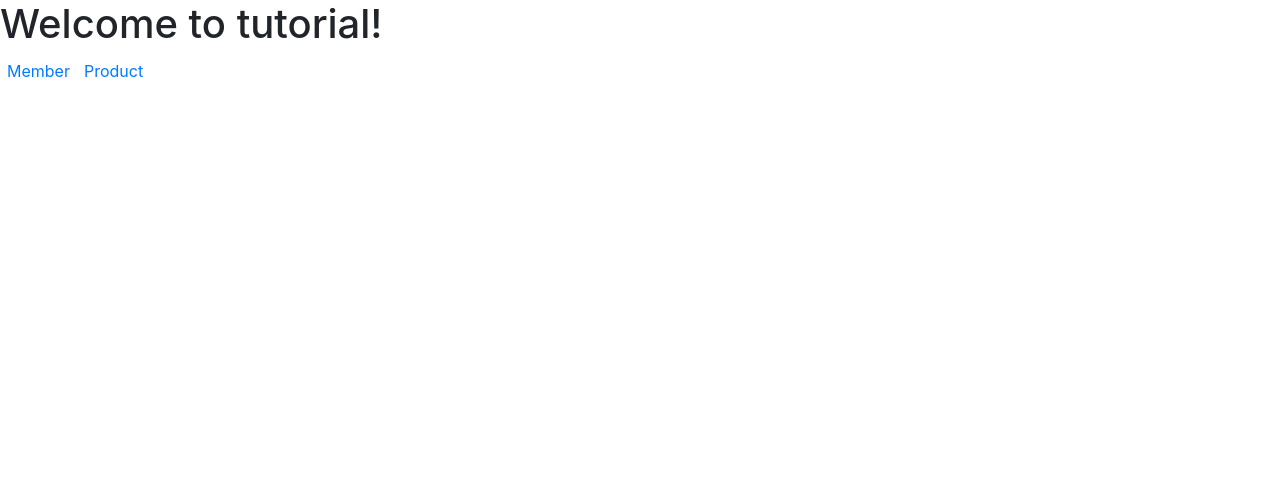
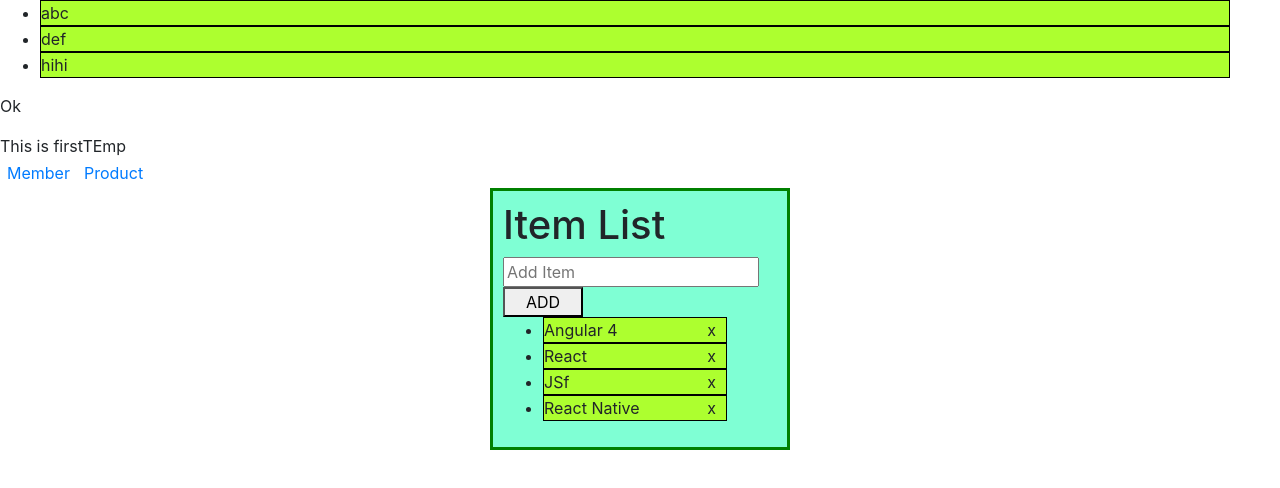
Before and after one commit to Hewapathirana/ScratchAngular, an Angular app: page / in a window 1280 px wide. Shown: the top 488 px of the page. Built offline with nearby package versions, Linux system fonts and the light colour scheme.

Commit message:
single page app started

```diff
--- a/src/app/app.component.css
+++ b/src/app/app.component.css
@@ -5,3 +5,31 @@ a {
   padding: 5px;
   margin: 2px;
 }
+.itemlist{
+  background-color: aquamarine;
+  width: 300px;
+  margin: auto;
+  border: 3px solid green;
+  padding: 10px;
+}
+.add{
+  margin: auto;
+
+}
+
+#additem{
+  width: 80px;
+}
+
+span{
+  cursor: pointer;
+  position: relative;
+  float: right;
+  margin-right: 10px;
+}
+li{
+  list-style-position: outside;
+  border: 1px solid black;
+  background-color: greenyellow;
+  margin-right: 50px;
+}
--- a/src/app/app.component.html
+++ b/src/app/app.component.html
@@ -1,9 +1,22 @@
 
-  <h1>
-    Welcome to {{ title }}!
-  </h1>
+
+  <ul><li *ngFor="let i of arr">{{i}}</li></ul>
+  <p *ngIf="istrue">Show</p>
+  <p *ngIf="name== 'abc'">Ok</p>
+  <p *ngIf="istrue; else firstTemp">Show Again</p>
+  <ng-template #firstTemp>This is firstTEmp</ng-template> <br>
 
   <a routerLink="/mem">Member</a>
   <a routerLink="/pro">Product</a>
  <br>
   <router-outlet></router-outlet>
+
+  <div class="itemlist">
+    <h1 id="item"> Item List</h1>
+    <div class="add">
+      <input type="text" placeholder="Add Item"><button id="additem">ADD</button>
+    </div>
+    <ul>
+      <li *ngFor="let itemshow of itemList">{{itemshow}} <span>x</span></li>
+    </ul>
+  </div>
--- a/src/app/app.component.ts
+++ b/src/app/app.component.ts
@@ -6,5 +6,23 @@ import { Component } from '@angular/core';
   styleUrls: ['./app.component.css']
 })
 export class AppComponent {
-  title = 'tutorial';
+
+
+  obj = {
+    id: '1',
+    name: 'das'
+  };
+
+  arr = ['abc', 'def', 'hihi'];
+  istrue = false;
+
+  name = 'abc';
+
+  itemList = ['Angular 4', 'React', 'JSf', 'React Native'];
+
+
+
+
+
+
 }
```
